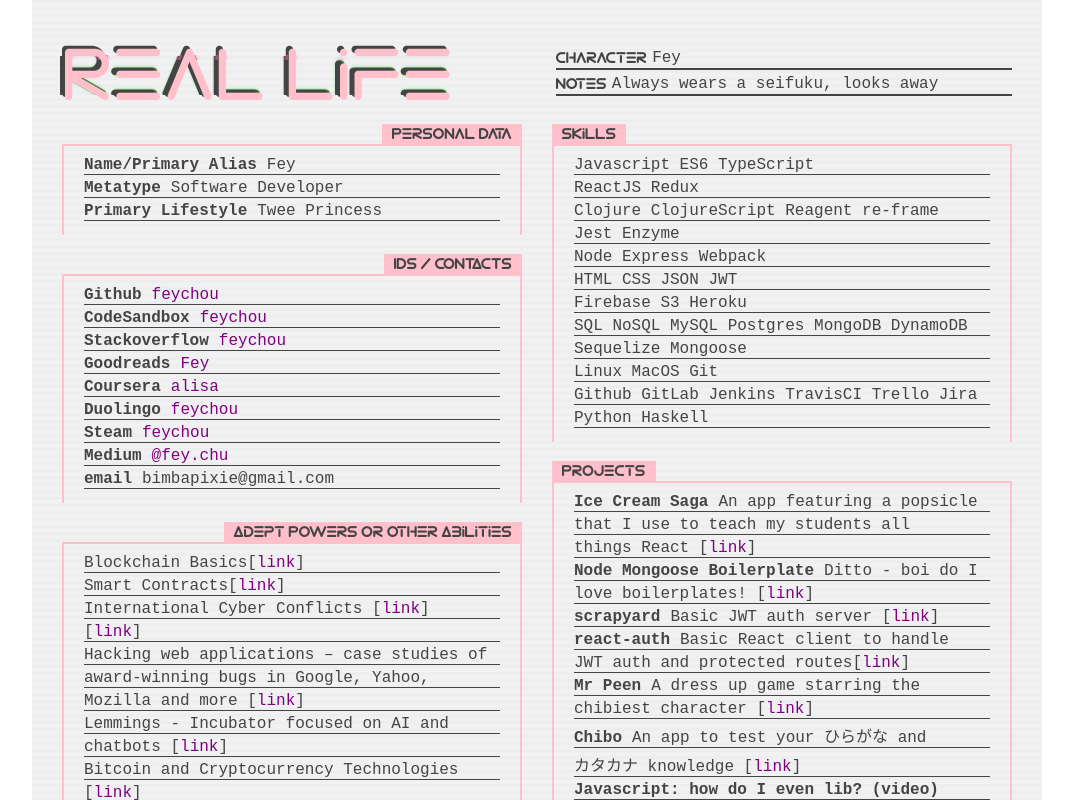
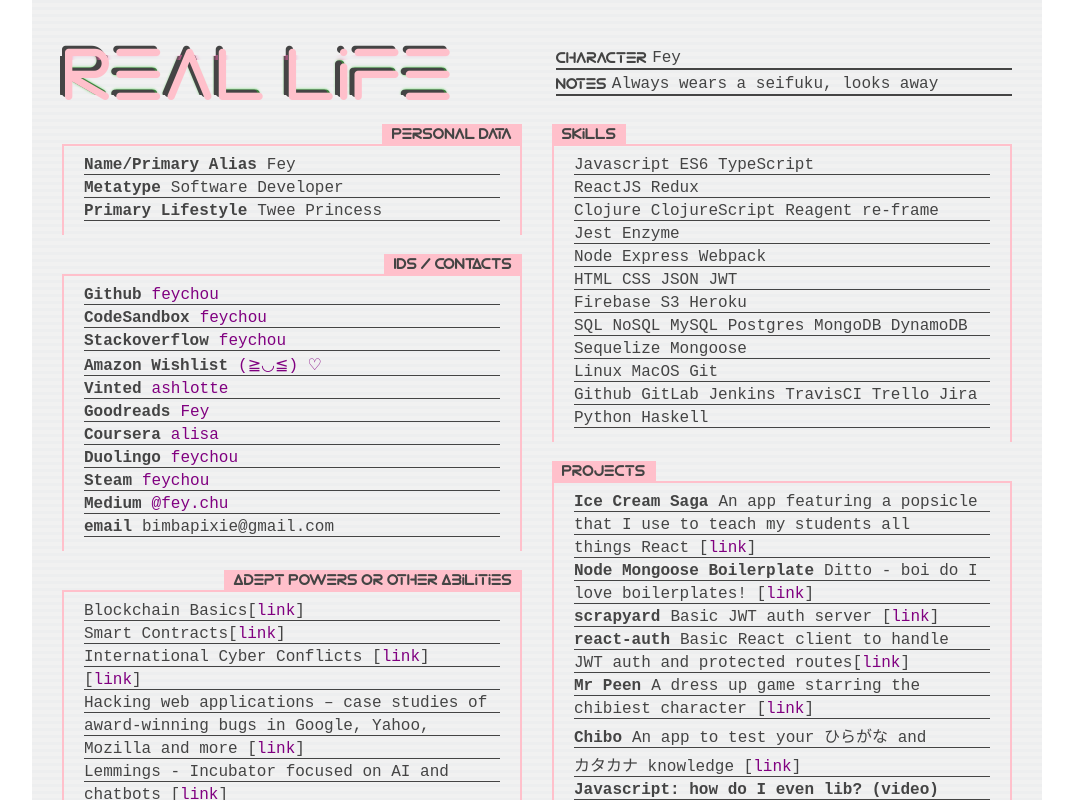
Before and after one commit to feychou/feychou.github.io, a React (Create React App) app: page / in a window 1280 px wide. Shown: the top 800 px of the page, without its empty margins (103-1176 px from the left). Built offline with nearby package versions, Linux system fonts and the light colour scheme.

Commit message:
Add wishlist

```diff
--- a/src/App.js
+++ b/src/App.js
@@ -69,6 +69,20 @@
                   <span className="stats-box-tag">Stackoverflow</span>
                   <span>
                     <a target="_blank" href="http://stackoverflow.com/users/story/2255082">feychou</a>
+                  </span>
+                </div>
+
+                <div className="stats-box-entry">
+                  <span className="stats-box-tag">Amazon Wishlist</span>
+                  <span>
+                    <a target="_blank" href="https://www.amazon.de/hz/wishlist/ls/265VUH8IAHKPC">(≧◡≦) ♡</a>
+                  </span>
+                </div>
+
+                <div className="stats-box-entry">
+                  <span className="stats-box-tag">Vinted</span>
+                  <span>
+                    <a target="_blank" href="https://www.vinted.at/member/46677137-ashlotte">ashlotte</a>
                   </span>
                 </div>
 
```
Also changed, not shown: 2 other files (tests, documents, lock files or other folders).
